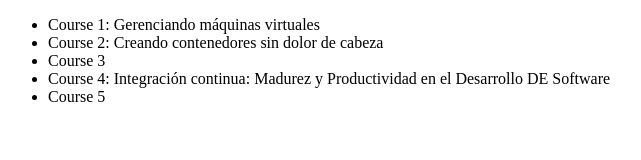
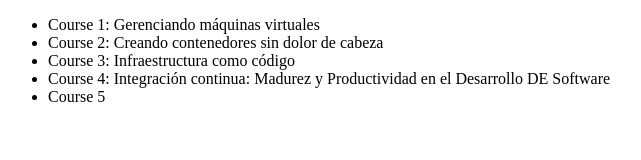
Before and after one commit to IvoLo30/Alura-git, a plain HTML site: page index.html in a window 1280 px wide. Shown: the whole page, without its empty margins (0-641 px from the left). Drawn offline with Linux system fonts and the light colour scheme.

Commit message:
Cambiando el nombre del curso 3 3rd li

```diff
--- a/index.html
+++ b/index.html
@@ -8,7 +8,7 @@
         <ul>
             <li>Course 1: Gerenciando máquinas virtuales</li>
             <li>Course 2: Creando contenedores sin dolor de cabeza</li>
-            <li>Course 3</li>
+            <li>Course 3: Infraestructura como código</li>
             <li>Course 4: Integración continua: Madurez y Productividad en el Desarrollo DE Software</li>
             <li>Course 5</li>
         </ul>
```
